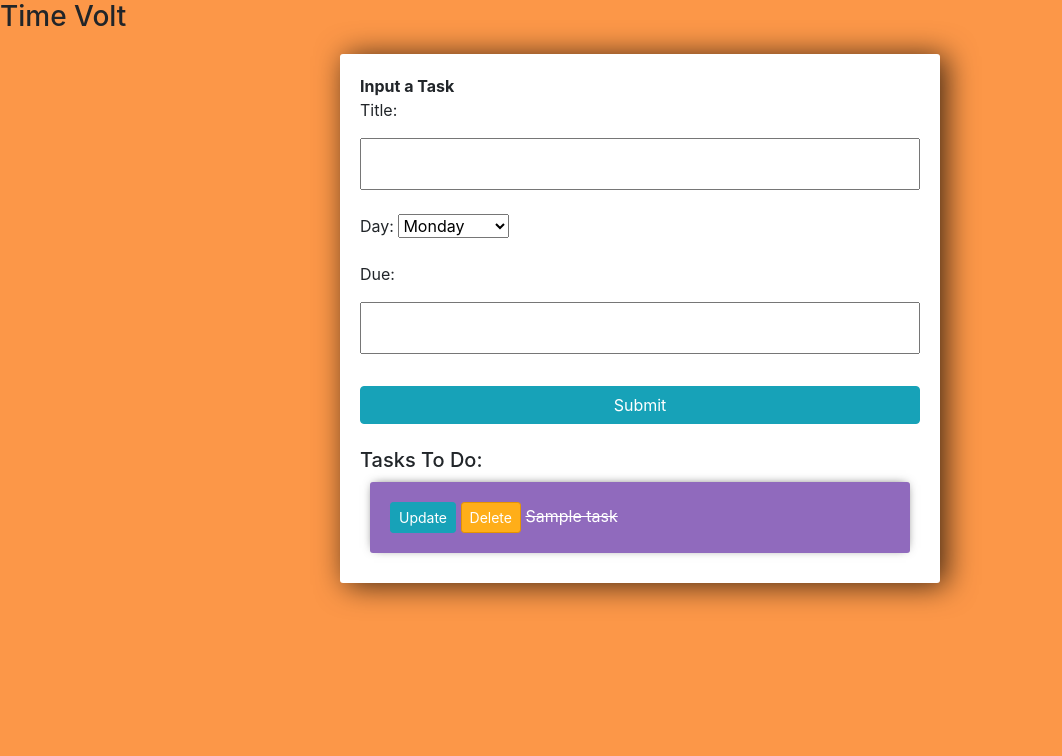
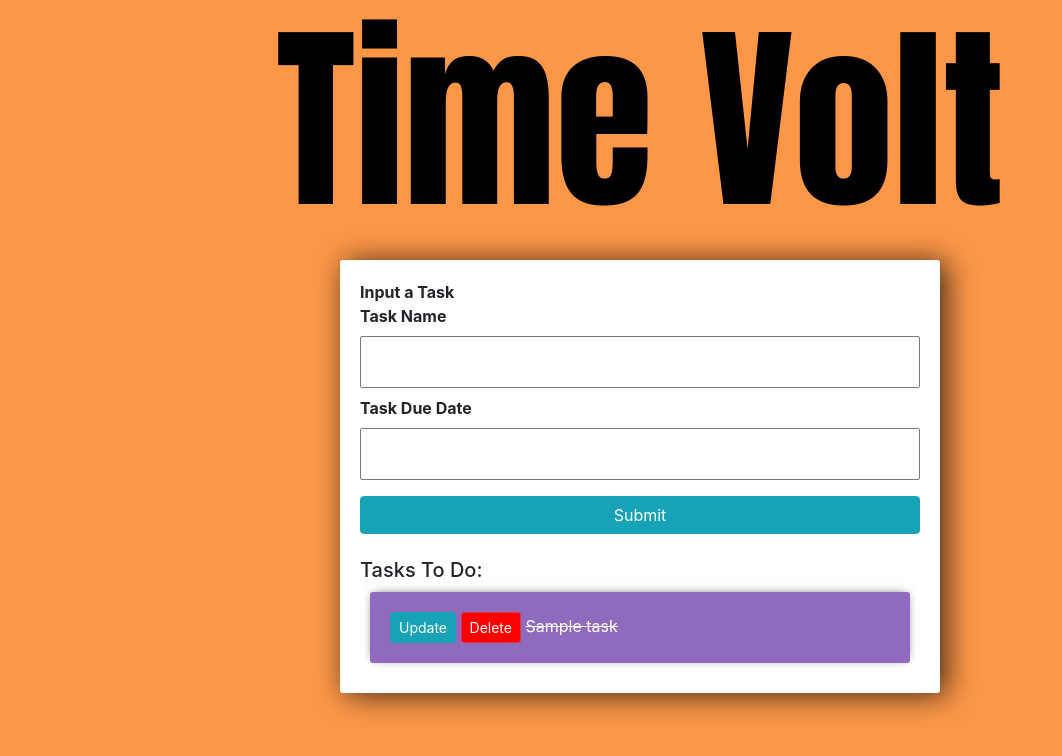
Before and after one commit to ranyeezy/TimeVolt, a Django app: page / in a window 1280 px wide. Shown: the top 756 px of the page, without its empty margins (0-1062 px from the left). Run offline with Django 3.2, Linux system fonts and the light colour scheme; tables that the repository leaves empty hold one stand-in row (Sample ...); some libraries are stand-ins or nearby versions.

Commit message:
css improvements/bugs fixes

```diff
--- a/tasks/forms.py
+++ b/tasks/forms.py
@@ -8,4 +8,4 @@ class TaskForm(forms.ModelForm):
 
     class Meta:
         model = Task
-        fields = ['title', 'day' , 'due']
+        fields = ['title', 'due', 'complete']
--- a/tasks/models.py
+++ b/tasks/models.py
@@ -2,22 +2,11 @@ from django.db import models
 
 
 
-# Create your models here.
-DAYS = (
-    ('0', 'Monday'),
-    ('1', 'Tuesday'),
-    ('2', 'Wednesday'),
-    ('3', 'Thursday'),
-    ('4', 'Friday'),
-    ('5', 'Saturday'),
-    ('6', 'Sunday'),
-)
 
 
 
 class Task(models.Model):
     title = models.CharField(max_length=200)
-    day = models.CharField(max_length= 1, choices=DAYS, default="0")
     complete = models.BooleanField(default=False)
     create = models.DateTimeField(auto_now_add=True)
     due = models.DateTimeField(auto_now_add=False, auto_now=False, blank=True, null=True)
--- a/tasks/templates/tasks/delete.html
+++ b/tasks/templates/tasks/delete.html
@@ -40,10 +40,8 @@
 		box-shadow: 0px -1px 10px -4px rgba(0,0,0,0.75);
 	}
 
-	.btn-danger{
-		background-color: #ffae19;
-		border-color: #e59400;
-	}
+
+
 
 </style>
 <div class="center-column">
--- a/tasks/templates/tasks/list.html
+++ b/tasks/templates/tasks/list.html
@@ -1,8 +1,11 @@
-<h3>Time Volt</h3>
+<h3 style="font-family:Impact;font-size:200px;color:#000000">Time Volt</h3>
 <link rel="stylesheet" href="https://stackpath.bootstrapcdn.com/bootstrap/4.3.1/css/bootstrap.min.css"
       integrity="sha384-ggOyR0iXCbMQv3Xipma34MD+dH/1fQ784/j6cY/iJTQUOhcWr7x9JvoRxT2MZw1T" crossorigin="anonymous">
 
+
+
 <style>
+h3 {text-align: center;}
 
 	body{
 		background-color: #FC9748;
@@ -43,16 +42,21 @@
 	}
 
 	.btn-danger{
-		background-color: #ffae19;
+		background-color: #FF0000;
+	}
+
+    .btn-danger:hover{
+		background-color: #805353;
 		border-color: #e59400;
+	}
 
-	}
 	.timer{
-	    background-color: #ffae19;
-	    border-color: #e59400;
+	    background-color: #31BD9D;
 		border-radius: 5px;
 		padding: 5.5px;
 	}
+
+
 
 
 
@@ -61,7 +65,10 @@
     <b>Input a Task</b>
     <form method="POST" action="/">
         {% csrf_token %}
-        {{form.as_p}}
+        <b>Task Name</b>
+        {{form.title}}
+        <b>Task Due Date</b>
+        {{form.due}}
         <input class="btn btn-info" type="submit" name="Create Task">
     </form>
 
--- a/tasks/templates/tasks/update_task.html
+++ b/tasks/templates/tasks/update_task.html
@@ -13,9 +13,7 @@
 		box-sizing: border-box;
 	}
 
-	input::placeholder {
-	  color: #d3d3d3;
-	}
+
 
 	.submit{
 		background-color: #6BA3E8;
```
Also changed, not shown: other parts of tasks/templates/tasks/list.html (+2 -5 lines), tasks/migrations/0005_remove_task_day.py (added).
